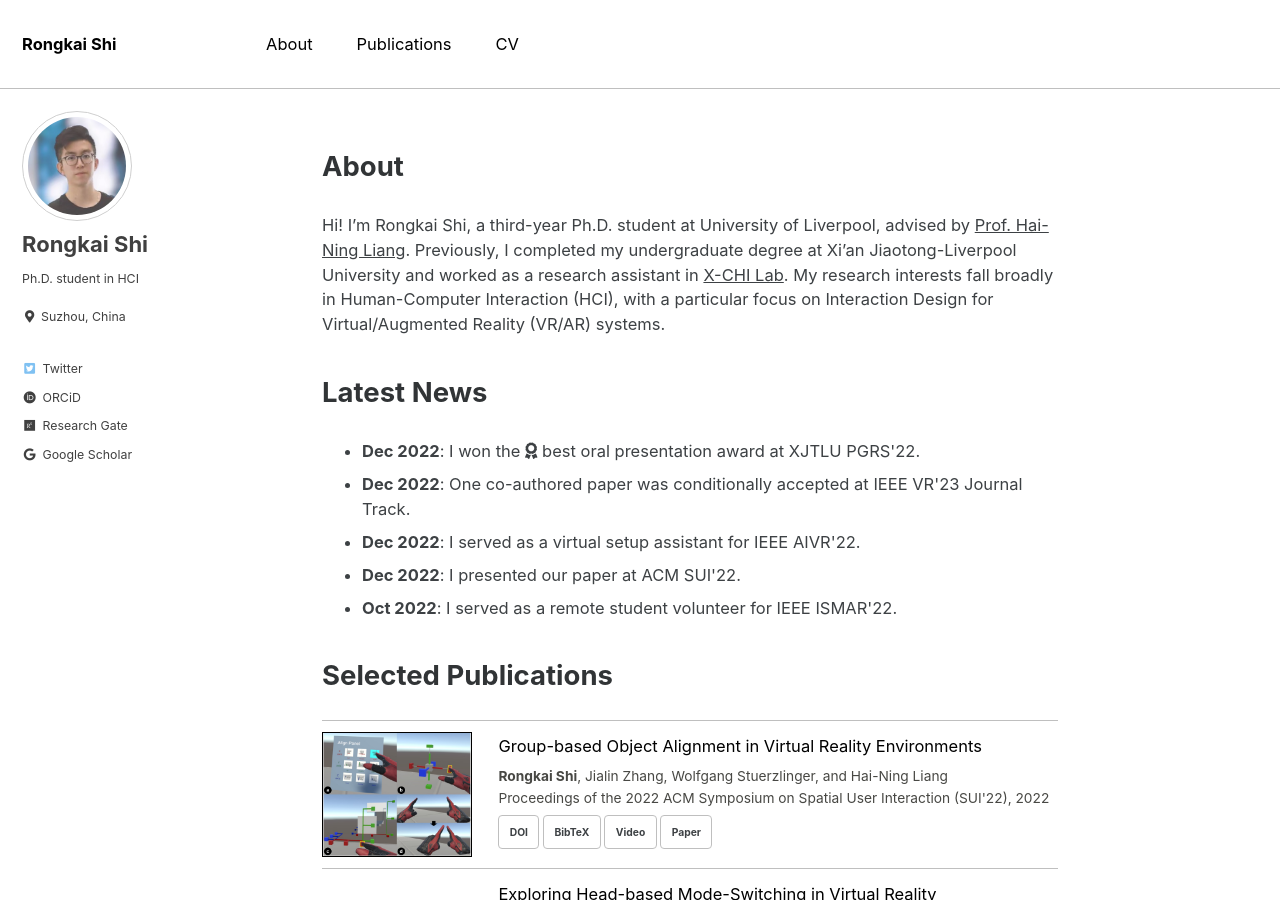
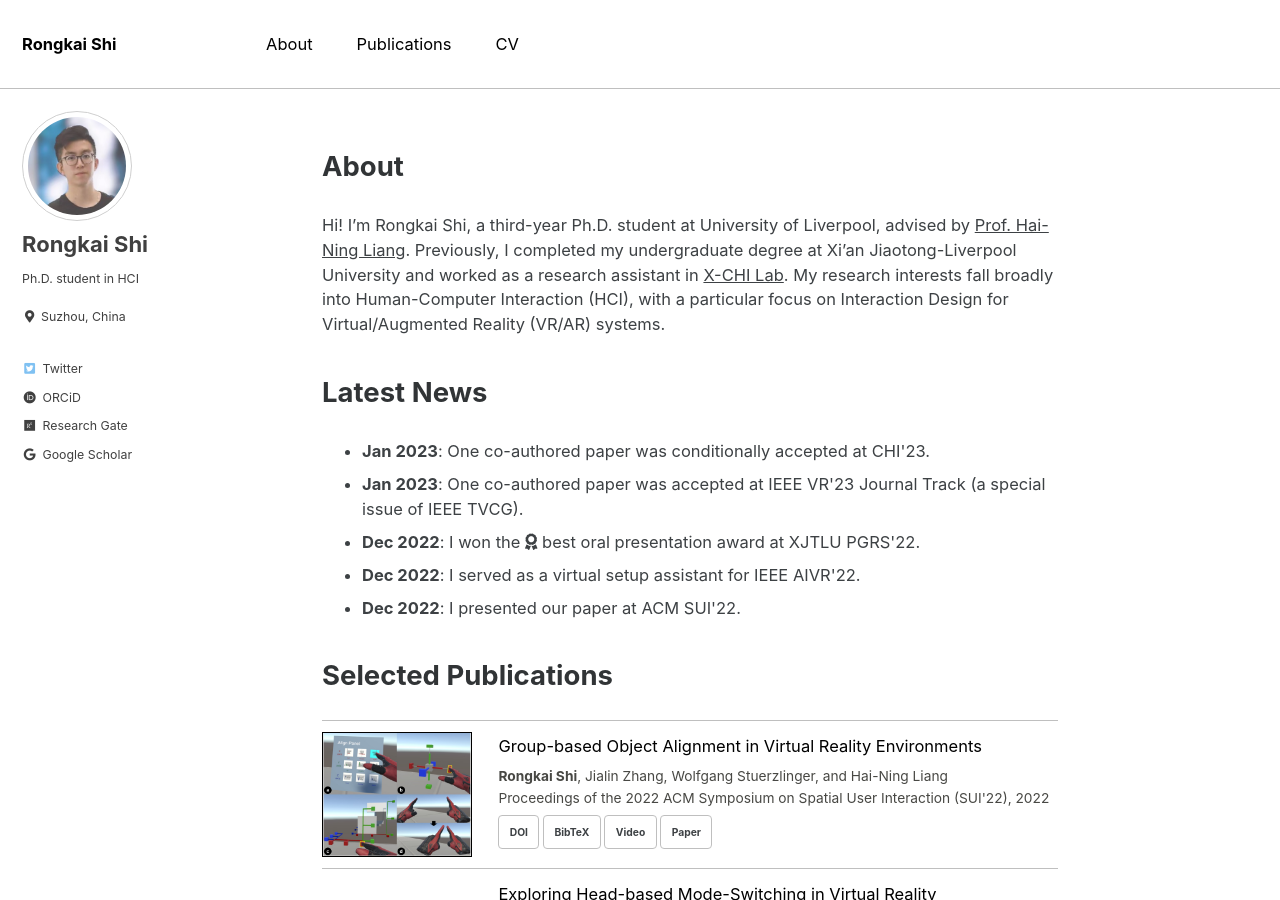
Before and after one commit to rongkaishi/rongkaishi.github.io, a Jekyll site: the page built from index.html, in a window 1280 px wide and 900 px high. Built offline with Jekyll 4.4.1, drawn with Linux system fonts in a browser that asks for light colours; cached includes are drawn as plain includes; the list of posts is cut into pages by our own code.

Commit message:
UpdateJan23

```diff
--- a/_layouts/home.html
+++ b/_layouts/home.html
@@ -7,7 +7,7 @@ layout: archive
 <p class="archive__selfdefine-content">Hi! I’m Rongkai Shi, a third-year Ph.D. student at University of Liverpool, advised by <a href="https://www.xjtlu.edu.cn/en/departments/academic-departments/school-of-advanced-technology/staff/haining-liang">Prof. Hai-Ning Liang</a>.
 Previously, I completed my undergraduate degree at Xi’an Jiaotong-Liverpool University and worked as a research assistant in
 <a href="https://www.researchgate.net/lab/X-CHI-Lab-Hai-Ning-Liang">X-CHI Lab</a>.
-My research interests fall broadly in Human-Computer Interaction (HCI), with a particular focus on Interaction Design for Virtual/Augmented Reality (VR/AR) systems. </p>
+My research interests fall broadly into Human-Computer Interaction (HCI), with a particular focus on Interaction Design for Virtual/Augmented Reality (VR/AR) systems. </p>
 
 <!-- <h3 class="archive__subtitle">{{ site.data.ui-text[site.locale].recent_posts | default: "Recent Posts" }}</h3>
 
@@ -21,11 +21,12 @@ My research interests fall broadly in Human-Computer Interaction (HCI), with a p
 
 <h3 class="archive__subtitle">Latest News</h3>
 <ul class="archive__selfdefine-content">
+  <li><b>Jan 2023</b>: One co-authored paper was conditionally accepted at CHI'23.</li>
+  <li><b>Jan 2023</b>: One co-authored paper was accepted at IEEE VR'23 Journal Track (a special issue of IEEE TVCG).</li>
   <li><b>Dec 2022</b>: I won the <i class="fas fa-award"></i> best oral presentation award at XJTLU PGRS'22.</li>
-  <li><b>Dec 2022</b>: One co-authored paper was conditionally accepted at IEEE VR'23 Journal Track.</li>
   <li><b>Dec 2022</b>: I served as a virtual setup assistant for IEEE AIVR'22.</li>
   <li><b>Dec 2022</b>: I presented our paper at ACM SUI'22.</li>
-  <li><b>Oct 2022</b>: I served as a remote student volunteer for IEEE ISMAR'22.</li>
+  <!-- <li><b>Oct 2022</b>: I served as a remote student volunteer for IEEE ISMAR'22.</li> -->
 </ul>
 
 
```
Also changed, not shown: _publications/chaoyi-vrcamera22.md (+15 -1 lines).
